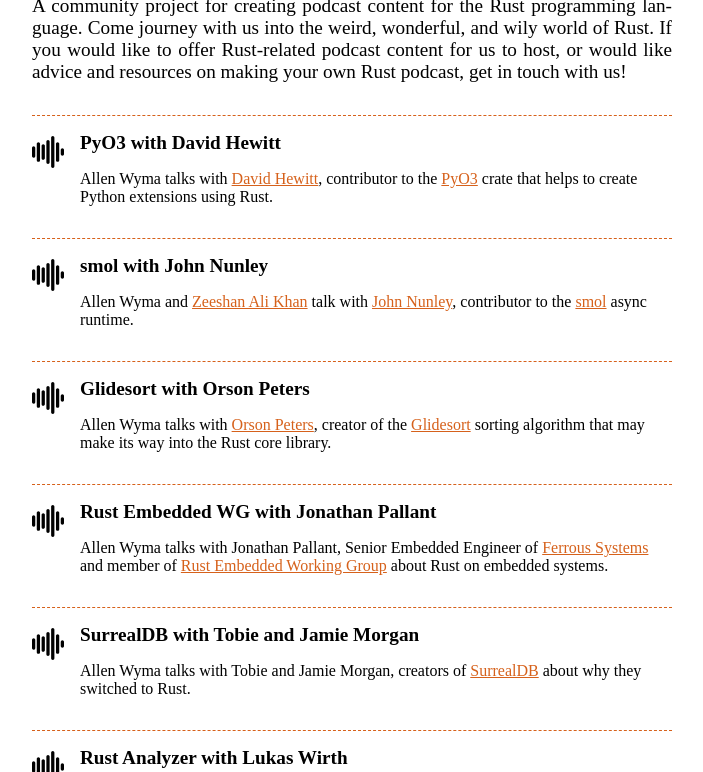
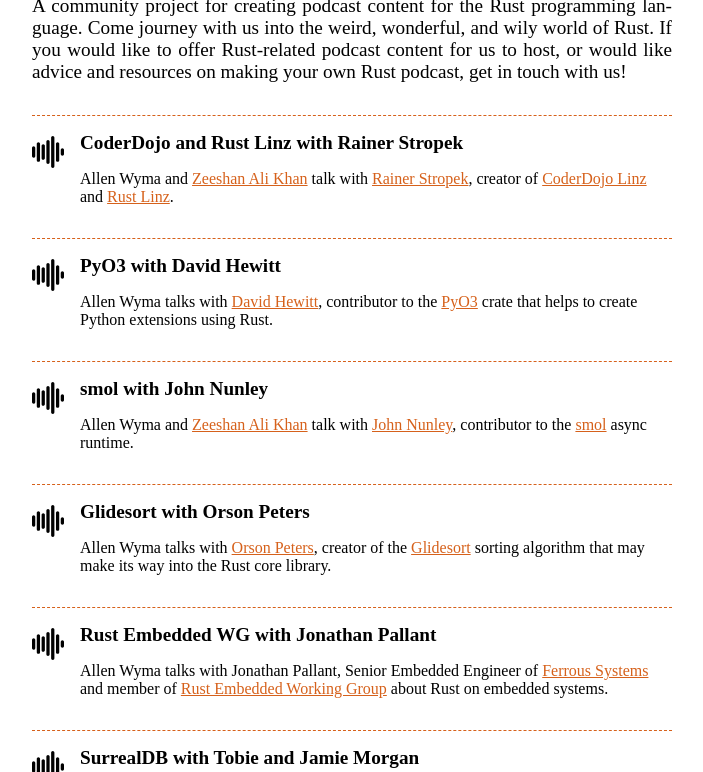
Before and after one commit to rustacean-station/rustacean-station.org, a Jekyll site: the page built from index.html, in a window 1280 px wide and 900 px high, scrolled down 725 px, cut to the strip 128-900 px from the top of the window. Shown: the whole strip, without its empty margins (288-991 px from the left). Built offline with Jekyll 4.4.1, drawn with Linux system fonts in a browser that asks for light colours; some of the changed lines change nothing that is shown.

Commit message:
2023-05-26 Rainer Stropek (#214)

```diff
--- a/_episodes/interviews/2023-05-12-john-nunley.md
+++ b/_episodes/interviews/2023-05-12-john-nunley.md
@@ -7,7 +7,7 @@
 #reddit: (leave blank on initial publish, amend with link and uncomment this line after Reddit thread has been posted)
 ---
 
-Allen Wyma and [Zeeshan Ali Khan](https://www.linkedin.com/in/zeenix/) talk with [John Nunley](https://github.com/notgull), contributor to the [smol](https://github.com/smol-rs/smol) async runtime.
+Allen Wyma and [Zeeshan Ali Khan](https://toot.cat/@zeenix) talk with [John Nunley](https://github.com/notgull), contributor to the [smol](https://github.com/smol-rs/smol) async runtime.
 
 ## Contributing to Rustacean Station
 
@@ -52,4 +52,4 @@
 
 Show Notes: [Plangora](https://twitter.com/plangora)
 
-Hosts: [Allen Wyma](https://twitter.com/allenwyma)
+Hosts: [Allen Wyma](https://twitter.com/allenwyma) and [Zeeshan Ali Khan](https://toot.cat/@zeenix)
--- /dev/null
+++ b/_episodes/interviews/2023-05-26-rainer-stropek.md
@@ -0,0 +1,51 @@
+---
+title: "CoderDojo and Rust Linz with Rainer Stropek"
+date: 2023-05-27T16:14:00Z
+file: https://audio.rustacean-station.org/file/rustacean-station/2023-05-26-rainer-stropek.mp3
+duration: "55:24"
+length: "53188650"
+#reddit: (leave blank on initial publish, amend with link and uncomment this line after Reddit thread has been posted)
+---
+
+Allen Wyma and [Zeeshan Ali Khan](https://toot.cat/@zeenix) talk with [Rainer Stropek](https://github.com/rstropek), creator of [CoderDojo Linz](https://linz.coderdojo.net/) and [Rust Linz](https://rust-linz.at/).
+
+## Contributing to Rustacean Station
+
+Rustacean Station is a community project; get in touch with us if you'd like to suggest an idea for an episode or offer your services as a host or audio editor!
+
+- Twitter: [@rustaceanfm](https://twitter.com/rustaceanfm)
+- Discord: [Rustacean Station](https://discord.gg/cHc3Gyc)
+- Github: [@rustacean-station](https://github.com/rustacean-station/)
+- Email: [hello@rustacean-station.org](mailto:hello@rustacean-station.org)
+
+## Timestamps
+
+- [@0:00] - Introduction to Rust Linz
+- [@3:23] - How did Rainer get into teaching kids in Austria how to code
+- [@5:17] - CoderDojo's vision in creating a coding club
+- [@7:44] - Why text-based programming is not an option for kids younger than 10
+- [@11:31] - Starting programming at a young age
+- [@18:40] - Is coding and programming for everyone?
+- [@22:40] - Parent's huge influence on kids who wants to pursue programming
+- [@24:32] - CoderDojo's approach to inclusive programming
+- [@33:55] - CoderDojo for adults and for kids
+- [@35:59] - Rainer's programming background
+- [@37:29] - Organizing Rust Linz meet-ups
+- [@43:26] - Rust meet-up schedules
+- [@45:09] - Call for speakers for Rust Linz
+- [@49:22] - Using rust in building web APIs and application programming
+- [@50:14] - Interfacing Rust with other languages
+- [@52:19] - Future of WebAssembly
+- [@54:01] - Parting thoughts
+
+## Credits
+
+Intro Theme: [Aerocity](https://twitter.com/AerocityMusic)
+
+Audio Editing: [Plangora](https://twitter.com/plangora)
+
+Hosting Infrastructure: [Jon Gjengset](https://twitter.com/jonhoo/)
+
+Show Notes: [Plangora](https://twitter.com/plangora)
+
+Hosts: [Allen Wyma](https://twitter.com/allenwyma) and [Zeeshan Ali Khan](https://toot.cat/@zeenix)
```
